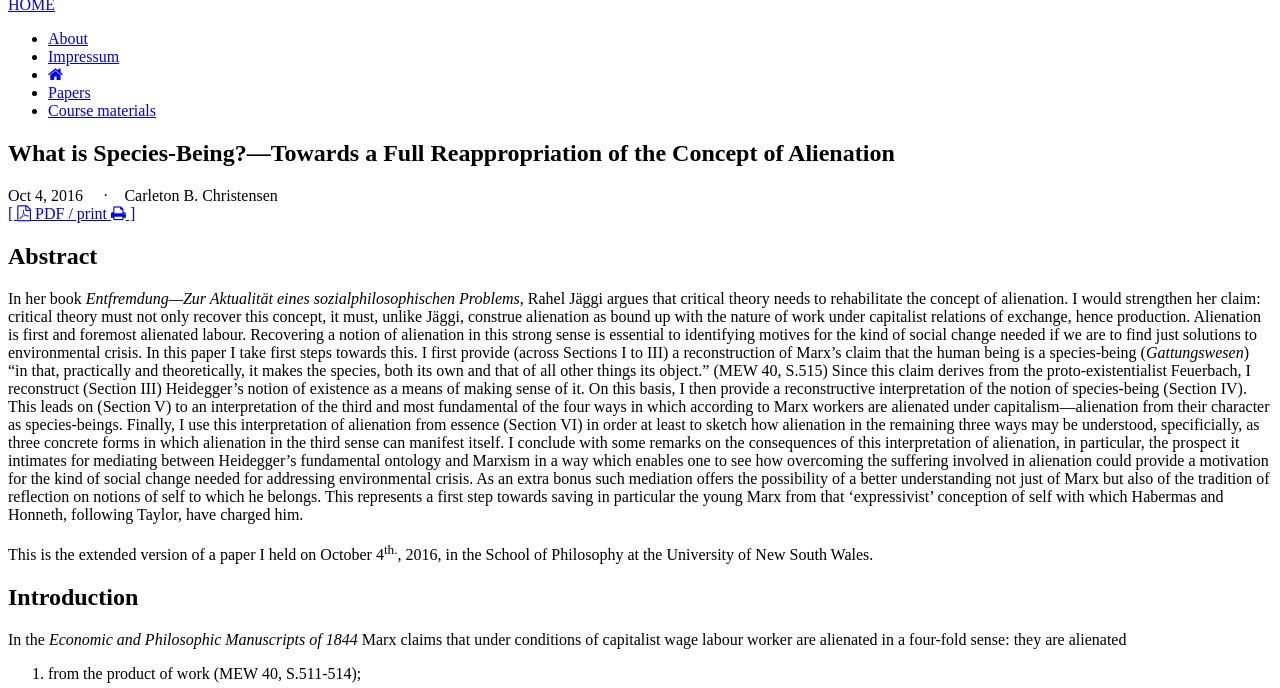
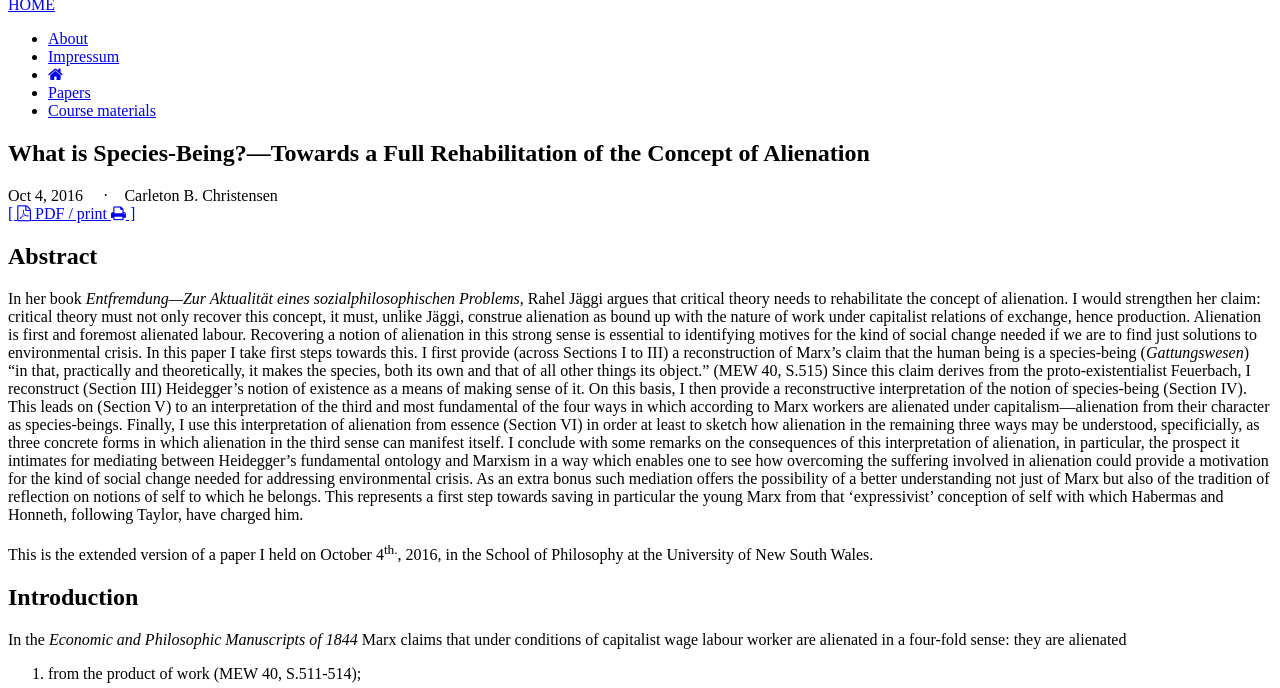
Before and after one commit to klepas/bruins-site, a Jekyll site: the page built from papers/_posts/2016-10-04-what-is-species-being.md, in a window 1280 px wide and 900 px high, cut to the strip 212-900 px from the top of the window. Built offline with Jekyll 4.4.1, drawn with Linux system fonts in a browser that asks for light colours; nearby versions of some CDN libraries; some web fonts are replaced.

Commit message:
Updated 2016-10-04-what-is-species-being.md

```diff
--- a/papers/_posts/2016-10-04-what-is-species-being.md
+++ b/papers/_posts/2016-10-04-what-is-species-being.md
@@ -1,10 +1,10 @@
 ---
 layout: post
 title: >-
-  What is Species-Being?—Towards a Full Reappropriation of the Concept of
+  What is Species-Being?—Towards a Full Rehabilitation of the Concept of
   Alienation
 date: 2016-10-04T00:00:00.000Z
-version: '06.11.16, 11:04 am'
+version: '07.11.16, 07:06 am'
 author: Carleton B. Christensen
 abstract: >-
   In her book <em>Entfremdung—Zur Aktualität eines sozialphilosophischen
```
